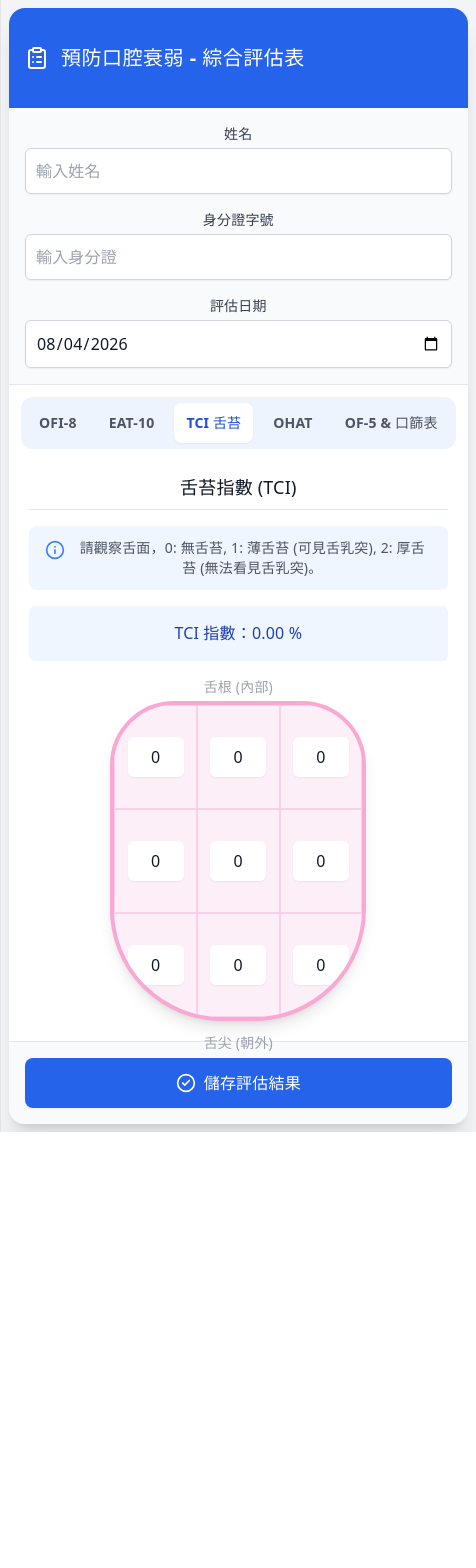
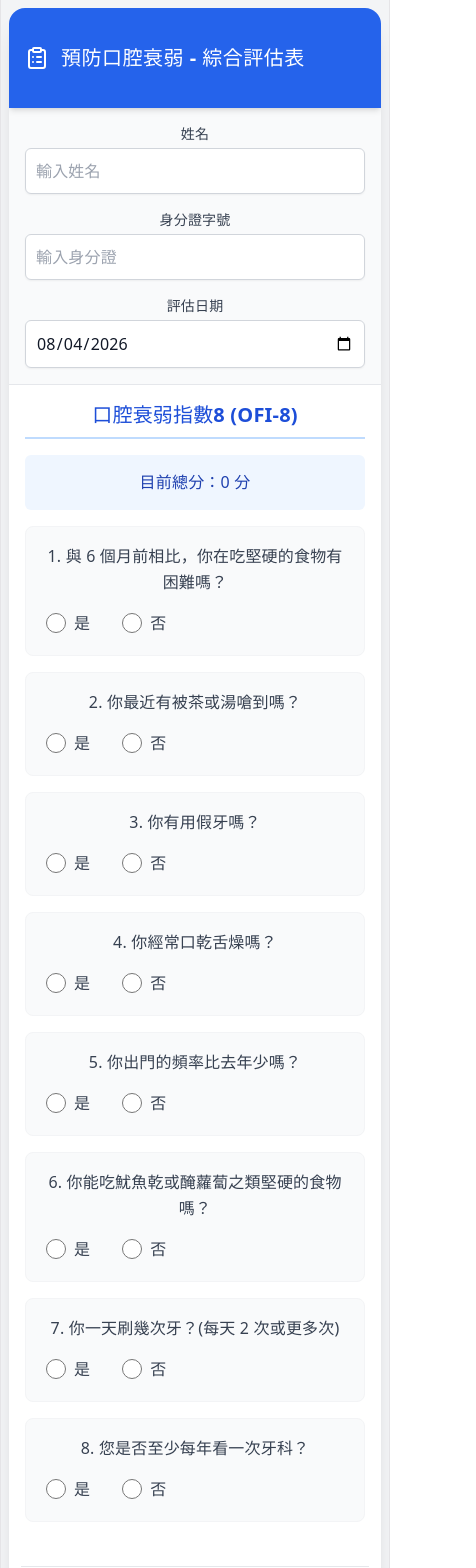
Before and after one commit to rick21037129/vitejs-vite-tana2hb, a React (Vite) app: page / in a window 390 px wide. Shown: the top 1568 px of the page, 476 px wide, since content can reach past the window. Before the commit the page ends 1132 px from the top, so only its background shows below. Built offline with nearby package versions, Linux system fonts and the light colour scheme.

Commit message:
for mobile phone

```diff
--- a/src/App.jsx
+++ b/src/App.jsx
@@ -1,5 +1,4 @@
 import React, { useState } from 'react';
-import { Tab } from '@headlessui/react';
 import { ClipboardList, CheckCircle2, AlertCircle, Info } from 'lucide-react';
 
 // --- 資料定義 ---
@@ -53,10 +52,6 @@ const SCREENING_ITEMS = [
   { id: 'mucosa', label: '口腔黏膜異常', options: ['無異常', '白斑 / 紅斑', '潰瘍 / 破皮', '不明腫塊'] }
 ];
 
-function classNames(...classes) {
-  return classes.filter(Boolean).join(' ');
-}
-
 export default function OralHealthAssessment() {
   // --- 狀態管理 ---
   const [patientInfo, setPatientInfo] = useState({ name: '', id: '', date: new Date().toISOString().split('T')[0] });
@@ -98,13 +93,13 @@ export default function OralHealthAssessment() {
   // --- 渲染各個表單 ---
   const renderOFI8 = () => (
     <div className="space-y-4 p-1 sm:p-2">
-      <h3 className="text-lg font-medium text-gray-900 border-b pb-2">口腔衰弱指數8 (OFI-8)</h3>
+      <h3 className="text-xl font-bold text-blue-700 border-b-2 border-blue-200 pb-2">口腔衰弱指數8 (OFI-8)</h3>
       <div className="bg-blue-50 p-4 rounded-md mb-4 flex flex-col sm:flex-row sm:justify-between sm:items-center gap-2">
         <span className="font-medium text-blue-800">目前總分：{calculateOFI8()} 分</span>
         {calculateOFI8() >= 4 && <span className="text-red-600 font-bold flex items-center"><AlertCircle className="w-4 h-4 mr-1"/> 疑似口腔衰弱 (≥4分)</span>}
       </div>
       {OFI8_QUESTIONS.map((q) => (
-        <div key={q.id} className="flex flex-col sm:flex-row sm:items-center justify-between p-4 bg-gray-50 rounded-lg gap-3">
+        <div key={q.id} className="flex flex-col sm:flex-row sm:items-center justify-between p-4 bg-gray-50 rounded-lg gap-3 border border-gray-100">
           <span className="text-gray-700 sm:w-3/4 break-words leading-relaxed">{q.id}. {q.text}</span>
           <div className="flex space-x-6 sm:space-x-4">
             <label className="flex items-center space-x-2 cursor-pointer p-1">
@@ -123,7 +118,7 @@ export default function OralHealthAssessment() {
 
   const renderEAT10 = () => (
     <div className="space-y-4 p-1 sm:p-2">
-      <h3 className="text-lg font-medium text-gray-900 border-b pb-2">吞嚥困難篩選工具表 (EAT-10)</h3>
+      <h3 className="text-xl font-bold text-blue-700 border-b-2 border-blue-200 pb-2">吞嚥困難篩選工具表 (EAT-10)</h3>
       <p className="text-sm text-gray-500">0 = 沒有問題, 4 = 問題很嚴重</p>
       <div className="bg-blue-50 p-4 rounded-md mb-4 flex flex-col sm:flex-row sm:justify-between sm:items-center gap-2">
         <span className="font-medium text-blue-800">目前總分：{calculateEAT10()} 分</span>
@@ -150,7 +145,7 @@ export default function OralHealthAssessment() {
   const renderTCI = () => (
     <div className="space-y-4 p-1 sm:p-2 flex flex-col items-center">
       <div className="w-full">
-        <h3 className="text-lg font-medium text-gray-900 border-b pb-2">舌苔指數 (TCI)</h3>
+        <h3 className="text-xl font-bold text-blue-700 border-b-2 border-blue-200 pb-2">舌苔指數 (TCI)</h3>
         <div className="flex items-start sm:items-center text-sm text-gray-600 my-4 bg-blue-50 px-4 py-3 rounded-lg">
           <Info className="w-5 h-5 mr-2 mt-0.5 sm:mt-0 text-blue-500 flex-shrink-0" />
           <p className="break-words">請觀察舌面，0: 無舌苔, 1: 薄舌苔 (可見舌乳突), 2: 厚舌苔 (無法看見舌乳突)。</p>
@@ -169,7 +164,6 @@ export default function OralHealthAssessment() {
           {tci.map((val, idx) => (
             <div key={idx} className="border border-pink-200 flex items-center justify-center bg-white/30 hover:bg-white/60 transition-colors">
               <select
-                // 加入 bg-white text-gray-900 確保深色模式下文字可見
                 className="block w-14 h-10 text-center text-base font-medium rounded-md border-pink-300 shadow-sm focus:border-pink-500 focus:ring-pink-500 bg-white text-gray-900 cursor-pointer appearance-none"
                 value={val}
                 onChange={(e) => {
@@ -192,13 +186,14 @@ export default function OralHealthAssessment() {
   );
 
   const renderOHAT = () => (
-    <div className="space-y-4 p-1 sm:p-2">
-      <h3 className="text-lg font-medium text-gray-900 border-b pb-2">口腔健康評估量表 (OHAT)</h3>
+    <div className="space-y-4 p-1 sm:p-2 w-full">
+      <h3 className="text-xl font-bold text-blue-700 border-b-2 border-blue-200 pb-2">口腔健康評估量表 (OHAT)</h3>
       <div className="bg-blue-50 p-4 rounded-md mb-4 flex flex-col sm:flex-row sm:justify-between sm:items-center gap-2">
         <span className="font-medium text-blue-800">目前總分：{calculateOHAT()} 分</span>
         {calculateOHAT() >= 4 && <span className="text-red-600 font-bold flex items-center"><AlertCircle className="w-4 h-4 mr-1"/> 異常 (≥4分)</span>}
       </div>
-      <div className="overflow-x-auto rounded-lg border border-gray-200 shadow-sm">
+      {/* 這裡保留 overflow-x-auto 是為了讓「表格內部」可以滑動，而不會撐破整個網頁導致整個網頁左右滑動 */}
+      <div className="overflow-x-auto rounded-lg border border-gray-200 shadow-sm w-full">
         <table className="min-w-full divide-y divide-gray-200">
           <thead className="bg-gray-50">
             <tr>
@@ -230,7 +225,7 @@ export default function OralHealthAssessment() {
     <div className="space-y-8 p-1 sm:p-2">
       {/* OF-5 區塊 */}
       <div>
-        <h3 className="text-lg font-medium text-gray-900 border-b pb-2 mb-4">口腔衰弱 5 項目 (OF-5)</h3>
+        <h3 className="text-xl font-bold text-blue-700 border-b-2 border-blue-200 pb-2 mb-4">口腔衰弱 5 項目 (OF-5)</h3>
         <div className="bg-blue-50 p-4 rounded-md mb-4 flex flex-col sm:flex-row sm:justify-between sm:items-center gap-2">
           <span className="font-medium text-blue-800">符合項目數：{calculateOF5()} 項</span>
           {calculateOF5() >= 2 && <span className="text-red-600 font-bold flex items-center"><AlertCircle className="w-4 h-4 mr-1"/> 疑似口腔衰弱 (≥2項)</span>}
@@ -256,7 +251,7 @@ export default function OralHealthAssessment() {
 
       {/* 口篩表區塊 */}
       <div>
-        <h3 className="text-lg font-medium text-gray-900 border-b pb-2 mb-4">一般口腔篩檢表</h3>
+        <h3 className="text-xl font-bold text-blue-700 border-b-2 border-blue-200 pb-2 mb-4">一般口腔篩檢表</h3>
         <div className="grid grid-cols-1 md:grid-cols-2 gap-4">
           {SCREENING_ITEMS.map((item) => (
             <div key={item.id} className="p-4 bg-gray-50 rounded-lg border border-gray-200">
@@ -281,7 +276,6 @@ export default function OralHealthAssessment() {
         <div className="mt-4 p-4 bg-gray-50 rounded-lg border border-gray-200">
           <label className="block text-sm font-bold text-gray-800 mb-2">其他備註 / 異常描述</label>
           <textarea
-            // 加入 bg-white text-gray-900
             className="w-full rounded-md border-gray-300 shadow-sm focus:border-blue-500 focus:ring-blue-500 text-base sm:text-sm p-3 border bg-white text-gray-900 appearance-none"
             rows="3"
             placeholder="請輸入其他觀察到的口腔狀況..."
@@ -291,19 +285,13 @@ export default function OralHealthAssessment() {
     </div>
   );
 
-  const tabs = [
-    { name: 'OFI-8', content: renderOFI8 },
-    { name: 'EAT-10', content: renderEAT10 },
-    { name: 'TCI 舌苔', content: renderTCI },
-    { name: 'OHAT', content: renderOHAT },
-    { name: 'OF-5 & 口篩表', content: renderOF5AndScreening }
-  ];
+  return (
+    // 最外層加入 w-full overflow-x-hidden 確保手機版不會左右滑動
+    <div className="w-full overflow-x-hidden min-h-screen bg-gray-100 font-sans p-2 sm:p-4 lg:p-8">
+      <div className="max-w-4xl mx-auto bg-white rounded-2xl shadow-xl overflow-hidden">
 
-  return (
-    <div className="max-w-5xl mx-auto p-2 sm:p-4 lg:p-8 bg-gray-100 min-h-screen font-sans">
-      <div className="bg-white rounded-2xl shadow-xl overflow-hidden">
-        {/* Header */}
-        <div className="bg-blue-600 px-4 sm:px-6 py-4 sm:py-5 flex items-center gap-3">
+        {/* Header (固定在上方，讓使用者知道目前在哪個表單) */}
+        <div className="bg-blue-600 px-4 sm:px-6 py-4 sm:py-5 flex items-center gap-3 sticky top-0 z-10 shadow-md">
           <ClipboardList className="text-white w-6 h-6 sm:w-7 sm:h-7 flex-shrink-0" />
           <h1 className="text-xl sm:text-2xl font-bold text-white tracking-wide truncate">預防口腔衰弱 - 綜合評估表</h1>
         </div>
@@ -316,7 +304,6 @@ export default function OralHealthAssessment() {
               type="text"
               value={patientInfo.name}
               onChange={(e) => setPatientInfo({...patientInfo, name: e.target.value})}
-              // 加入 bg-white text-gray-900 appearance-none
               className="block w-full rounded-md border-gray-300 shadow-sm focus:border-blue-500 focus:ring-blue-500 text-base sm:text-sm p-2.5 border bg-white text-gray-900 appearance-none placeholder-gray-400"
               placeholder="輸入姓名"
             />
@@ -327,7 +314,6 @@ export default function OralHealthAssessment() {
               type="text"
               value={patientInfo.id}
               onChange={(e) => setPatientInfo({...patientInfo, id: e.target.value})}
-              // 加入 bg-white text-gray-900 appearance-none
               className="block w-full rounded-md border-gray-300 shadow-sm focus:border-blue-500 focus:ring-blue-500 text-base sm:text-sm p-2.5 border bg-white text-gray-900 appearance-none placeholder-gray-400"
               placeholder="輸入身分證"
             />
@@ -338,53 +324,41 @@ export default function OralHealthAssessment() {
               type="date"
               value={patientInfo.date}
               onChange={(e) => setPatientInfo({...patientInfo, date: e.target.value})}
-              // 加入 bg-white text-gray-900 appearance-none
               className="block w-full rounded-md border-gray-300 shadow-sm focus:border-blue-500 focus:ring-blue-500 text-base sm:text-sm p-2.5 border bg-white text-gray-900 appearance-none"
             />
           </div>
         </div>
 
-        {/* Tabs */}
-        <div className="p-3 sm:p-6">
-          <Tab.Group defaultIndex={2}>
-            <Tab.List className="flex space-x-2 rounded-xl bg-blue-100/50 p-1.5 mb-4 sm:mb-6 overflow-x-auto scrollbar-hide">
-              {tabs.map((tab) => (
-                <Tab
-                  key={tab.name}
-                  className={({ selected }) =>
-                    classNames(
-                      'w-full rounded-lg py-2.5 sm:py-3 text-sm font-bold leading-5 whitespace-nowrap px-3 sm:px-4 transition-all duration-200',
-                      'ring-white ring-opacity-60 ring-offset-2 ring-offset-blue-400 focus:outline-none focus:ring-2',
-                      selected
-                        ? 'bg-white text-blue-700 shadow-sm'
-                        : 'text-gray-600 hover:bg-white/[0.6] hover:text-blue-600'
-                    )
-                  }
-                >
-                  {tab.name}
-                </Tab>
-              ))}
-            </Tab.List>
-            <Tab.Panels className="mt-2 min-h-[400px]">
-              {tabs.map((tab, idx) => (
-                <Tab.Panel
-                  key={idx}
-                  className={classNames(
-                    'rounded-xl bg-white p-1 sm:p-2',
-                    'focus:outline-none'
-                  )}
-                >
-                  {tab.content()}
-                </Tab.Panel>
-              ))}
-            </Tab.Panels>
-          </Tab.Group>
+        {/* Main Content Area - 垂直堆疊所有的評估表 */}
+        <div className="p-3 sm:p-6 space-y-10">
+          {/* 1. OFI-8 */}
+          <section>{renderOFI8()}</section>
+
+          <hr className="border-gray-200" />
+
+          {/* 2. EAT-10 */}
+          <section>{renderEAT10()}</section>
+
+          <hr className="border-gray-200" />
+
+          {/* 3. TCI */}
+          <section>{renderTCI()}</section>
+
+          <hr className="border-gray-200" />
+
+          {/* 4. OHAT */}
+          <section>{renderOHAT()}</section>
+
+          <hr className="border-gray-200" />
+
+          {/* 5. OF-5 & 口篩表 */}
+          <section>{renderOF5AndScreening()}</section>
         </div>
 
         {/* Footer Actions */}
-        <div className="px-4 sm:px-6 py-4 sm:py-5 bg-gray-50 border-t border-gray-200 flex justify-center sm:justify-end">
-          <button className="w-full sm:w-auto inline-flex justify-center items-center px-6 py-3 sm:py-2.5 border border-transparent text-base sm:text-sm font-medium rounded-lg shadow-sm text-white bg-blue-600 hover:bg-blue-700 focus:outline-none focus:ring-2 focus:ring-offset-2 focus:ring-blue-500 transition-colors">
-            <CheckCircle2 className="w-5 h-5 mr-2" />
+        <div className="px-4 sm:px-6 py-4 sm:py-5 bg-gray-50 border-t border-gray-200 flex justify-center sm:justify-end sticky bottom-0 z-10 shadow-[0_-4px_6px_-1px_rgba(0,0,0,0.1)]">
+          <button className="w-full sm:w-auto inline-flex justify-center items-center px-6 py-3 sm:py-2.5 border border-transparent text-lg sm:text-sm font-bold rounded-lg shadow-sm text-white bg-blue-600 hover:bg-blue-700 focus:outline-none focus:ring-2 focus:ring-offset-2 focus:ring-blue-500 transition-colors">
+            <CheckCircle2 className="w-6 h-6 sm:w-5 sm:h-5 mr-2" />
             儲存評估結果
           </button>
         </div>
```
